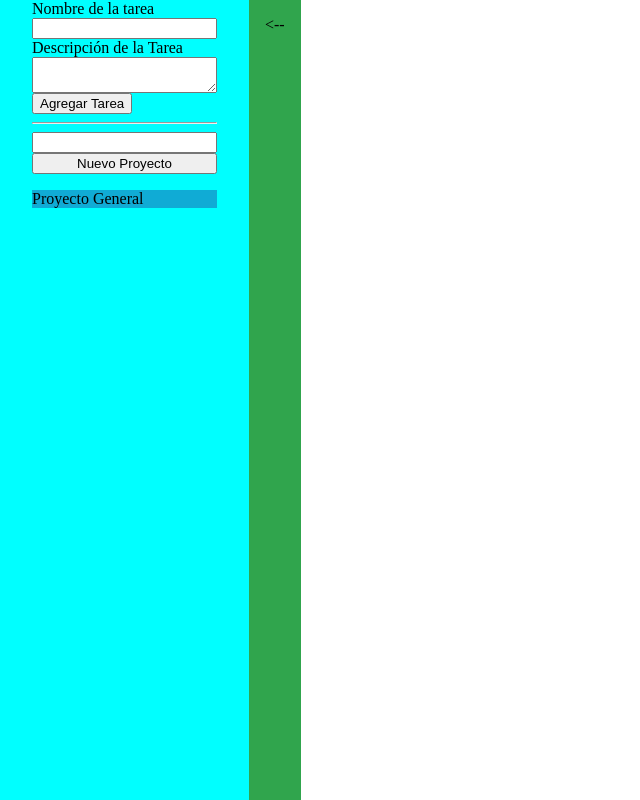
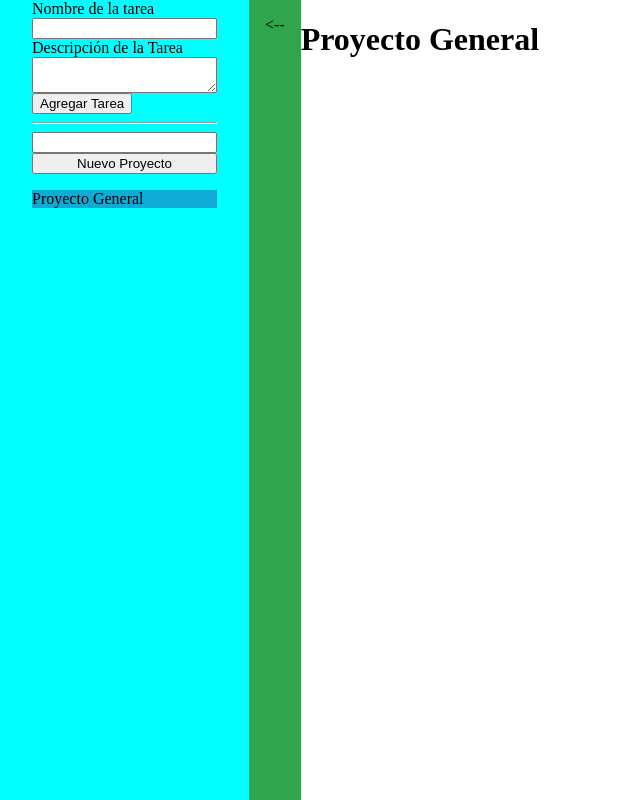
Before and after one commit to AxlinBishop/creador-tareas, a Vue app: page / in a window 1280 px wide. Shown: the whole page, without its empty margins (0-640 px from the left). Built offline with nearby package versions, Linux system fonts and the light colour scheme.

Commit message:
Arreglo funcionalidad proyecto Actual

```diff
--- a/src/App.vue
+++ b/src/App.vue
@@ -1,10 +1,16 @@
 <template>
-  <MenuTareas/>
+  <div class="flex">
+    <MenuTareas/>
+    <h1>{{ store.state.proyectoActual }}</h1>
+  </div>
 </template>
 
 <script setup>
 import BloqueTarea from './components/BloqueTarea.vue';
 import MenuTareas from './components/MenuTareas.vue';
+import { useStore } from 'vuex'; /* PARA UTILIZAR LA STORE DE VUEX*/
+
+const store = useStore();
 </script>
 
 <style>
@@ -12,5 +18,7 @@ import MenuTareas from './components/MenuTareas.vue';
 body{
   margin: 0;
 }
-
+.flex{
+  display: flex;
+}
 </style>
--- a/src/components/MenuTareas.vue
+++ b/src/components/MenuTareas.vue
@@ -54,11 +54,12 @@ const proyectoActual = ref(""); /* ACÁ SE GUARDA EL NOMBRE DEL PROYECTO SELECCI
 /* AL PRESIONAR EL BOTÓN SE CAMBIARÁ EL PROYECTO ACTUAL */
 function cambiarProyectoActual(index){
     proyectoActual.value = store.state.proyectos[index]; /* CAMBIA EL VALOR DE PROYECTOACTUAL POR EL DEL PROYECTO SELECCIONADO */
+    store.commit("cambiarProyectoActual", proyectoActual.value); /* CAMBIA EL VALOR EN EL STATE */
 }
 
 /* AL PRESIONAR EL BOTÓN SE AGREGARÁ EL STATE UNA NUEVA TAREA EN EL ARREGLO */
 function agregarTarea(nombre, descripcion){
-    tarea.value = {"nombre": nombreTarea.value, "descripcion": descripcionTarea.value, "estado": "pendiente"}
+    tarea.value = {"proyecto": proyectoActual, "nombre": nombreTarea.value, "descripcion": descripcionTarea.value, "estado": "pendiente"}
     store.commit("agregarTarea", tarea.value) /* ENVIA TAREA.VALUE COMO PAYLOAD A LA MUTACIÓN */
 }
 /* AL PRESIONAR LA BARRA DE EXPANSIÓN */
@@ -69,6 +70,7 @@ function changeExpandedState(){  /* CAMBIA EL STATE DE isExpanded, LO QUE MUESTR
 function agregarProyecto(){
     store.commit("agregarProyecto", nombreProyecto.value) /* ENVIA EL NOMBRE INGRESADO COMO PAYLOAD */
     proyectoActual.value = nombreProyecto.value; /* CAMBIA EL VALOR DEL PROYECTO ACTUAL AL PROYECTO CREADO */
+    store.commit("cambiarProyectoActual", proyectoActual.value); /* CAMBIA EL VALOR EN EL STATE */
     nombreProyecto.value = ""; /* SE REINICIA EL VALOR DEL INPUT */
 }
 
@@ -78,6 +80,7 @@ onMounted(() => {
         store.commit("agregarProyecto", "Proyecto General") /* CREA EL PROYECTO GENERAL EN EL STATE */
     }
     proyectoActual.value = "Proyecto General"; /* CAMBIA EL VALOR DEL PROYECTO ACTUAL AL PROYECTO CREADO */
+    store.commit("cambiarProyectoActual", proyectoActual.value); /* CAMBIA EL VALOR EN EL STATE */
 })
 
 </script>
--- a/src/store/index.js
+++ b/src/store/index.js
@@ -3,12 +3,17 @@ import { createStore } from 'vuex'
 export default createStore({
   state: {
     proyectos: [], /* ARREGLO EN DONDE SE GUARDARAN LOS PROYECTOS PARA MOSTRAR EN EL MENU LATERAL */
+    proyectoActual: "",
     tareas: [], /* SE GUARDARÁ LA INFORMACIÓN DE CADA TAREA COMO OBJETO DENTRO DE ESTE ARREGLO */
     isExpanded: true,  /* PARA SABER SI EL MENU LATERAL ESTARÁ EXTENDIDA O CERRADA */
   },
   getters: {
   },
   mutations: {
+    /* CAMBIAR EL ESTADO DE PROYECTO ACTUAL */
+    cambiarProyectoActual: function (state, payload){
+      state.proyectoActual = payload;
+    },
     /* AGREGAR TAREA */
     agregarTarea: function(state, payload){
       state.tareas.push(payload)
```
